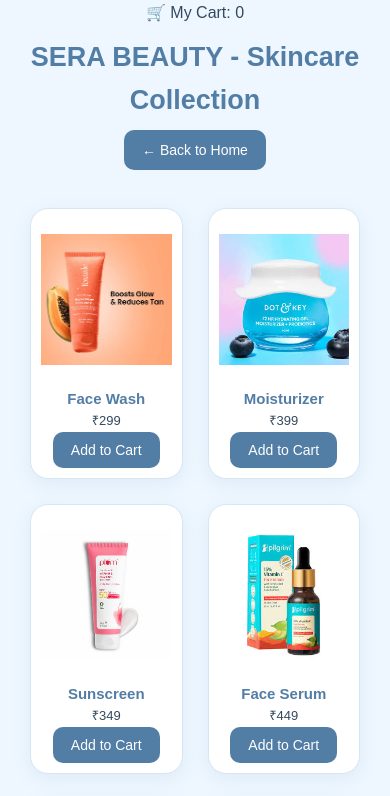
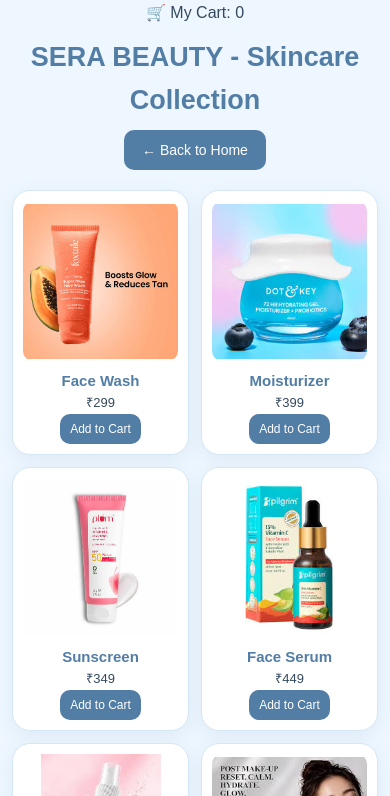
Before and after one commit to sarthijadav31jpg/sera-beauty, a plain HTML site: page skincare.html in a window 390 px wide. Shown: the top 796 px of the page. Drawn offline with Linux system fonts and the light colour scheme.

Commit message:
Update skincare.html

```diff
--- a/skincare.html
+++ b/skincare.html
@@ -93,11 +93,37 @@
         }
     }
 
-    @media (max-width: 500px) {
-        .products {
-            grid-template-columns: 1fr;
-        }
+   @media (max-width: 500px) {
+    .products {
+        grid-template-columns: repeat(2, minmax(0, 1fr)) !important;
+        gap: 12px;
+        padding: 12px;
     }
+
+    .card {
+        padding: 10px !important;
+        min-width: 0;
+    }
+
+    .card img {
+        width: 100%;
+        height: 140px;
+        object-fit: contain;
+    }
+
+    .card h3 {
+        font-size: 15px;
+    }
+
+    .card p {
+        font-size: 14px;
+    }
+
+    .card button {
+        padding: 8px 10px;
+        font-size: 12px;
+    }
+}
 </style>
 </head>
 
```
